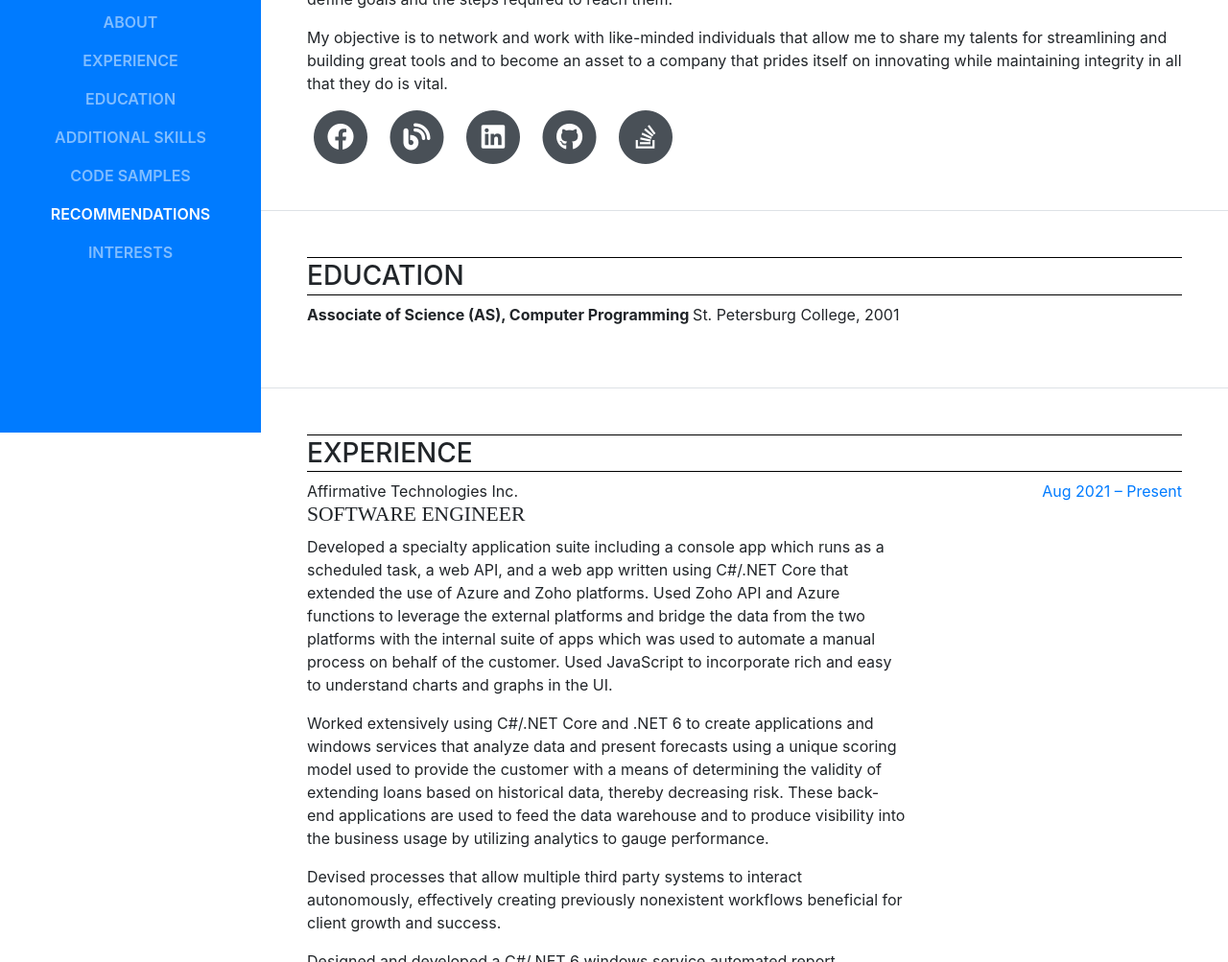
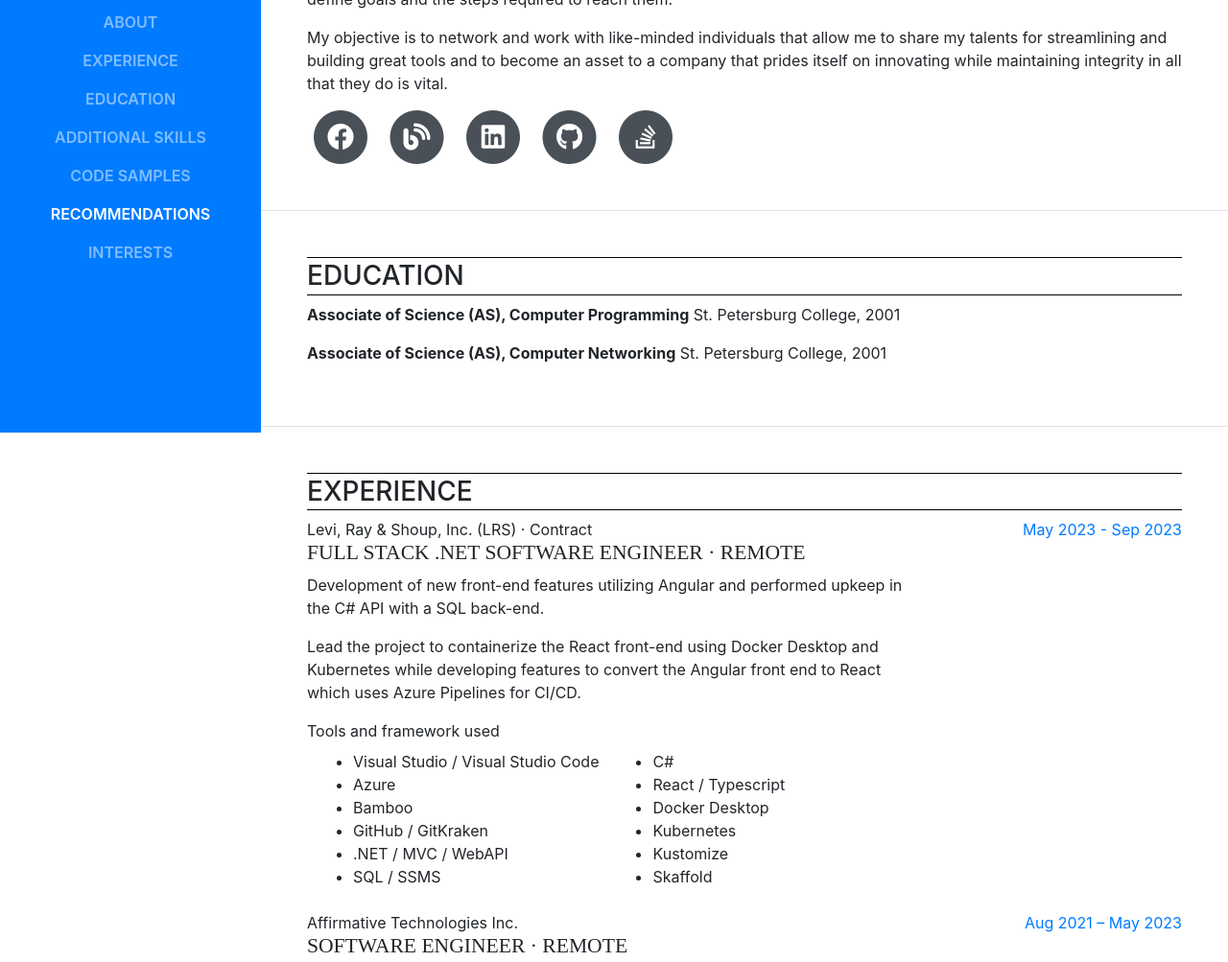
Before and after one commit to technificentConsulting/technificentconsulting.github.io, a website with bundled scripts: page index.html in a window 1280 px wide. Shown: the part 349-1352 px from the top of the page at 96% size. Built offline with nearby package versions, Linux system fonts and the light colour scheme; a web font is replaced by a local one.

Commit message:
new experience added

```diff
--- a/index.html
+++ b/index.html
@@ -144,7 +144,12 @@
                     Education
                 </h3>
                 <p>
-                    <b>Associate of Science (AS), Computer Programming	</b><span style="font-weight: normal">
+                    <b>Associate of Science (AS), Computer Programming</b><span style="font-weight: normal">
+                        St. Petersburg College,
+                    </span><span style="font-weight: normal">2001</span>
+                </p>
+                <p>
+                    <b>Associate of Science (AS), Computer Networking</b><span style="font-weight: normal">
                         St. Petersburg College,
                     </span><span style="font-weight: normal">2001</span>
                 </p>
@@ -155,10 +160,61 @@
                 <h3 class="western" style="border-top: 1px solid #000000; border-bottom: 1px solid #000000; border-left: none; border-right: none; padding: 0.02in 0in">
                     Experience
                 </h3>
-                <div class="resume-item d-flex flex-column flex-md-row mb-5">
+                <div class="resume-item d-flex flex-column flex-md-row">
+                    <div class="resume-content mr-auto">
+                        <div class="mb-6">Levi, Ray & Shoup, Inc. (LRS) · Contract</div>
+                        <h3 class="subheading western">Full Stack .NET Software Engineer · Remote</h3>
+                        <p>
+                            Development of new front-end features utilizing Angular and performed upkeep in the C# API with a SQL back-end.
+                        </p>
+                        <p>
+                            Lead the project to containerize the React front-end using Docker Desktop and Kubernetes while developing features to convert the Angular front end to React which uses Azure Pipelines for CI/CD.
+                        </p>
+
+                        Tools and framework used
+                        <div class="d-flex">
+                            <div class="p-2">
+                                <ul>
+                                    <li>Visual Studio / Visual Studio Code</li>
+
+                                    <li>Azure</li>
+
+                                    <li>Bamboo</li>
+
+                                    <li>GitHub / GitKraken</li>
+
+                                    <li>.NET / MVC / WebAPI</li>
+
+                                    <li>SQL / SSMS</li>
+                                </ul>
+                            </div>
+                            <div class="p-2">
+                                <ul>
+                                    <li>C#</li>
+
+                                    <li>React / Typescript</li>
+
+                                    <li>Docker Desktop</li>
+
+                                    <li>Kubernetes</li>
+
+                                    <li>Kustomize</li>
+
+                                    <li>Skaffold</li>
+                                </ul>
+                            </div>
+
+                        </div>
+
+                    </div>
+                    <div class="resume-date text-md-right">
+                        <span class="text-primary">May 2023 - Sep 2023</span>
+                    </div>
+                </div>
+                <div class="resume-item d-flex flex-column flex-md-row">
                     <div class="resume-content mr-auto">
                         <div class="mb-6">Affirmative Technologies Inc.</div>
-                        <h3 class="subheading western">Software Engineer</h3>
+                        <h3 class="subheading western">Software Engineer · Remote</h3>
                         <p>
                             Developed a specialty application suite including a console app which runs as a scheduled task, a web API, and a web app written using C#/.NET Core that extended the use of Azure and Zoho platforms.  Used Zoho API and Azure functions to leverage the external platforms and bridge the data from the two platforms with the internal suite of apps which was used to automate a manual process on behalf of the customer. Used JavaScript to incorporate rich and easy to understand charts and graphs in the UI.
                         </p>
@@ -235,13 +291,13 @@
 
                     </div>
                     <div class="resume-date text-md-right">
-                        <span class="text-primary">Aug 2021 – Present</span>
+                        <span class="text-primary">Aug 2021 – May 2023</span>
                     </div>
                 </div>
-                <div class="resume-item d-flex flex-column flex-md-row mb-5">
+                <div class="resume-item d-flex flex-column flex-md-row">
                     <div class="resume-content mr-auto">
                         <div class="mb-6">Affirmative Technologies Inc.</div>
-                        <h3 class="subheading western">Software Developer Consultant </h3>
+                        <h3 class="subheading western">Software Developer Consultant · Remote</h3>
                         <p>
                             Developed a reporting Web API that interfaces with MS SQL to deliver financial data direct to
                             the client. Triple level logging was implemented due to the nature of the data. Create and
@@ -281,10 +337,10 @@
                         <span class="text-primary">Jan 2018 - Aug 2021</span>
                     </div>
                 </div>
-                <div class="resume-item d-flex flex-column flex-md-row mb-5">
+                <div class="resume-item d-flex flex-column flex-md-row">
                     <div class="resume-content mr-auto">
                         <div class="mb-6">Progressive Dental</div>
-                        <h3 class="western subheading">Software Developer Consultant</h3>
+                        <h3 class="western subheading">Software Developer Consultant · Remote</h3>
 
                         <p>
                             Full stack development tasks with regards to creating WordPress templates,
@@ -334,7 +390,7 @@
                     </div>
                 </div>
 
-                <div class="resume-item d-flex flex-column flex-md-row mb-5">
+                <div class="resume-item d-flex flex-column flex-md-row">
                     <div class="resume-content mr-auto">
                         <div class="mb-6">St. Petersburg College</div>
                         <h3 class="western subheading">Instructional Support Specialist</h3>
@@ -384,7 +440,7 @@
                     </div>
                 </div>
 
-                <div class="resume-item d-flex flex-column flex-md-row mb-5">
+                <div class="resume-item d-flex flex-column flex-md-row">
                     <div class="resume-content mr-auto">
                         <div class="mb-6">Technificent Consulting</div>
                         <h3 class="western subheading">Software Developer Consultant</h3>
@@ -458,7 +514,7 @@
                 <div class="resume-item d-flex flex-column flex-md-row">
                     <div class="resume-content mr-auto">
                         <div class="mb-6">ACH Media, LLC.</div>
-                        <h3 class="western subheading">Software Developer Consultant</h3>
+                        <h3 class="western subheading">Software Developer Consultant · Remote</h3>
 
                         <p>Developed a RESTFUL Web-service to facilitate SSO login via a bridge using  PHP and .NET to perform high-level encryption in order to exchange/verify and log in the user.</p>
                         Tools and framework used
```
